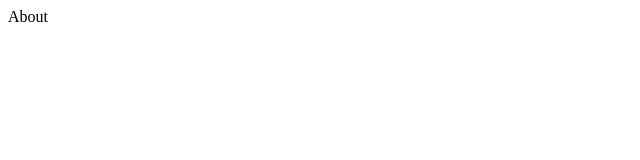
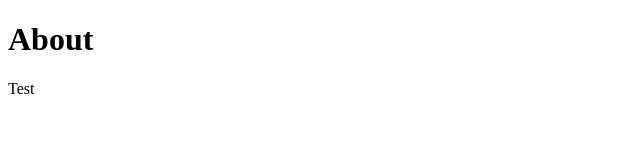
Before and after one commit to andrescuco/andrescuco-static, a plain HTML site: page about.html in a window 1280 px wide. Shown: the whole page, without its empty margins (0-640 px from the left). Drawn offline with Linux system fonts and the light colour scheme.

Commit message:
Test commit

```diff
--- a/about.html
+++ b/about.html
@@ -1,6 +1,9 @@
 <!DOCTYPE html>
 <html lang="en">
   <body>
-    <div>About</div>
+    <h1>About</h1>
+    <p>
+      Test
+    </p>
   </body>
 </html>
```
